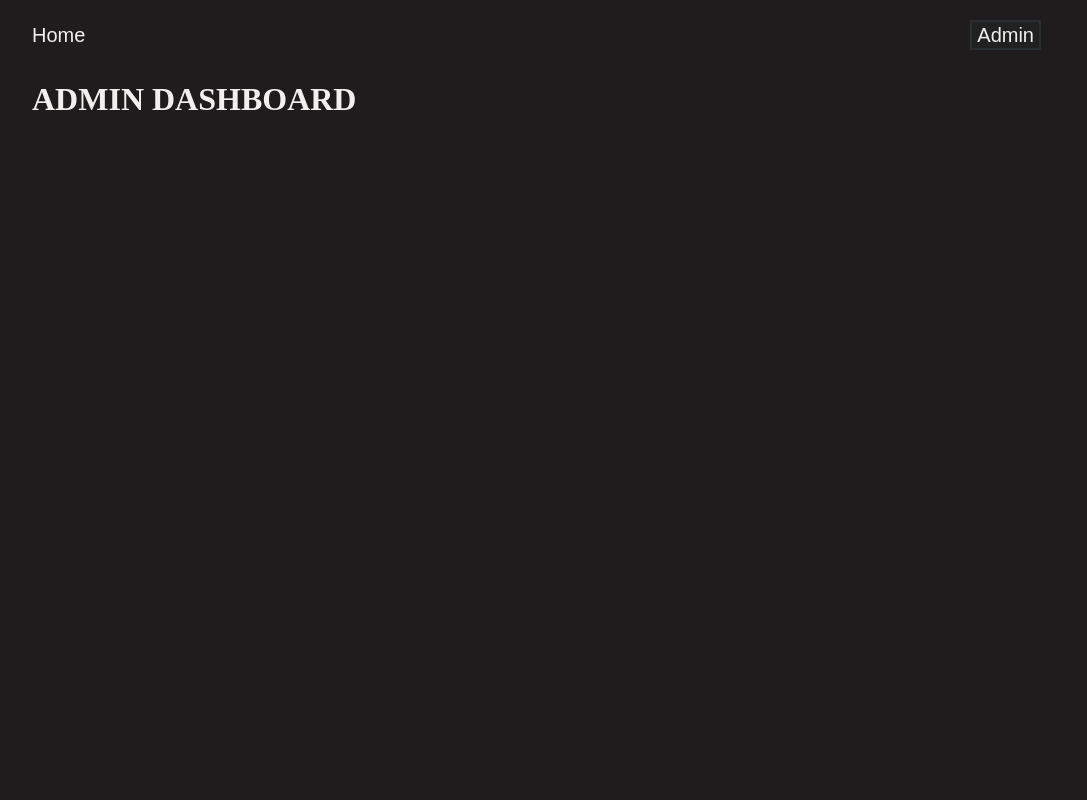
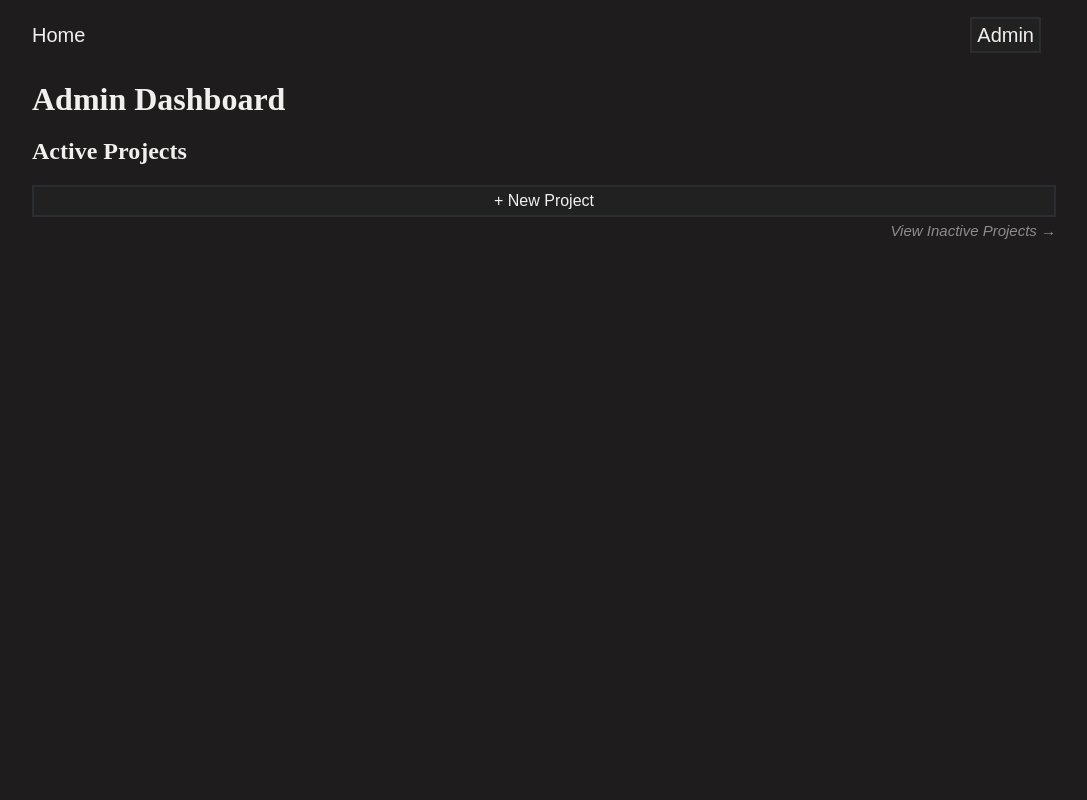
Before and after one commit to GeorgeCooke8809/project-dashboard, a Flask app: page /admin-dashboard in a window 1280 px wide. Shown: the whole page, without its empty margins (96-1183 px from the left). Run offline with Flask 3, Linux system fonts and the light colour scheme; the visitor is signed in with stand-in values (Sample User, id 1); parts of the project's set-up code (start-up, migrations or seed data) failed here and were passed over.

Commit message:
Added basic layout for admin dashboard

```diff
--- a/frontend/routes/pages.py
+++ b/frontend/routes/pages.py
@@ -63,7 +63,7 @@ def login(): # TODO: Split some off to api file
         if "admin" not in session:
             return render_template("login.html")
 
-        return redirect("/admin-dashboard",
+        return redirect("/admin-dashboard"
                         #admin = session["admin"] # TODO: Add logout in base based on admin flag here
                         )
 
@@ -73,13 +73,35 @@ def login(): # TODO: Split some off to api file
 @pages.route("/admin-dashboard", methods = ["GET"])
 def admin_dashboard():
     if "admin" not in session or session["admin"] != True:
-        return redirect(url_for("pages.login"))
+        return redirect("/login")
 
     return render_template("admin-dashboard.html",
-                           #admin = session["admin"]
+                           #admin = session["admin"],
+                           active_projects = utils.get_active_projects_overview()
                            )
 
-@pages.route("/logout")
+@pages.route("/add-project", methods = ["GET"])
+def add_project_page():
+    if "admin" not in session:
+        return redirect("/login")
+
+    return "<h1> NOT IMPLEMENTED </h1>"
+
+@pages.route("/inactive-projects", methods = ["GET"])
+def inactive_projects_page():
+    if "admin" not in session:
+        return redirect("/login")
+
+    return "<h1> NOT IMPLEMENTED </h1>"
+
+@pages.route("/edit-project/<id>", methods = ["GET"])
+def edit_project_page(id: int):
+    if "admin" not in session:
+        return redirect("/login")
+
+    return "<h1> NOT IMPLEMENTED </h1>"
+
+@pages.route("/logout") # TODO: Move to api file
 def logout():
     if "admin" in session:
         session.pop("admin", None)
--- a/frontend/static/css/style.css
+++ b/frontend/static/css/style.css
@@ -10,6 +10,8 @@
     --sans-serif-font: 'Jost', sans-serif;
 
     --link-card-border-radius: 0.4rem;
+
+    --hyperlink-colour: #8d8d8d;
 }
 
 #navigation-bar {
@@ -56,17 +58,20 @@
     color: #dcdbdb;
 }
 
-#admin-login-button {
+.basic-button {
     all: unset;
     background-color: var(--card-bg-colour);
     border: var(--hover-colour) 2px solid;
-    padding: 2px 5px;
+    padding: 5px 5px;
+    font-family: var(--sans-serif-font);
 
     cursor: pointer;
     font-weight: lighter;
+
+    text-align: center;
 }
 
-#admin-login-button:hover {
+.basic-button:hover {
     background-color: var(--hover-colour);
 }
 
@@ -301,3 +306,18 @@ hr {
 #login-button {
     margin-top: 20px;
 }
+
+.link {
+    all: unset;
+    cursor: pointer;
+    color: var(--hyperlink-colour);
+    font-style: italic;
+    font-family: var(--sans-serif-font);
+    font-size: 15px;
+
+    margin: 5px 0px;
+}
+
+.right-align {
+    text-align: right;
+}
--- a/frontend/templates/admin-dashboard.html
+++ b/frontend/templates/admin-dashboard.html
@@ -6,6 +6,21 @@
 
 {% block content %}
 
-<h1>ADMIN DASHBOARD</h1>
+<h1>Admin Dashboard</h1>
+<h2>Active Projects</h2>
+
+<a class="basic-button" href="./add-project">+ New Project</a>
+
+<div id="active-projects">
+    {% for project in active_projects %}
+    <div class="project-card">
+        <p>{{ project["name"] }}</p>
+        <a class="basic-button" href="./edit-project/{{ project['id'] }}">Edit</a>
+        <button class="basic-button" onclick="archiveProject('{{ project['id'] }}')">Archive</button>
+    </div>
+    {% endfor %}
+</div>
+
+<a class="link right-align" href="./inactive-projects">View Inactive Projects →</a>
 
 {% endblock %}
--- a/frontend/templates/base.html
+++ b/frontend/templates/base.html
@@ -18,7 +18,7 @@
         <nav id="navigation-bar">
             <ul>
                 <li><a href="." class="nav-button">Home</a></li>
-                <li><a href="./login" id="admin-login-button">Admin</a></li>
+                <li><a href="./login" class="basic-button">Admin</a></li>
             </ul>
         </nav>
     </nav>
```
